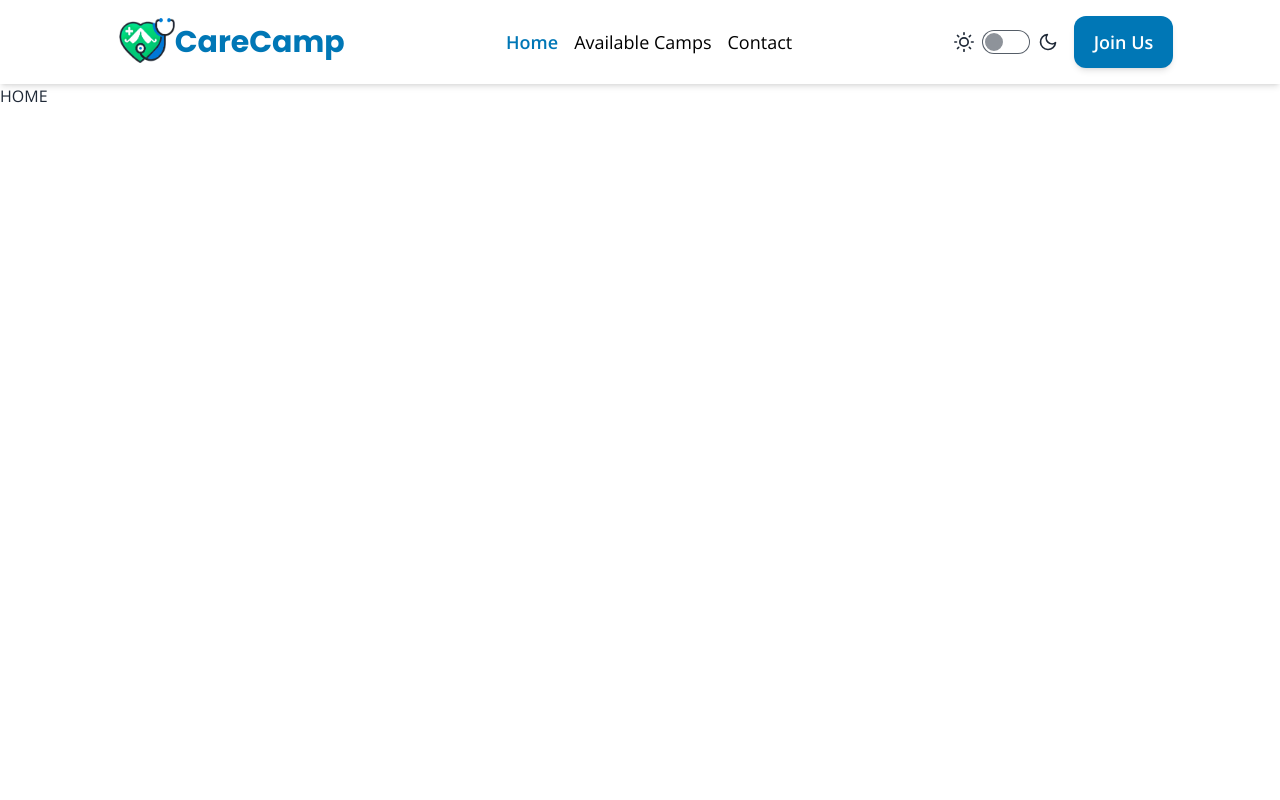
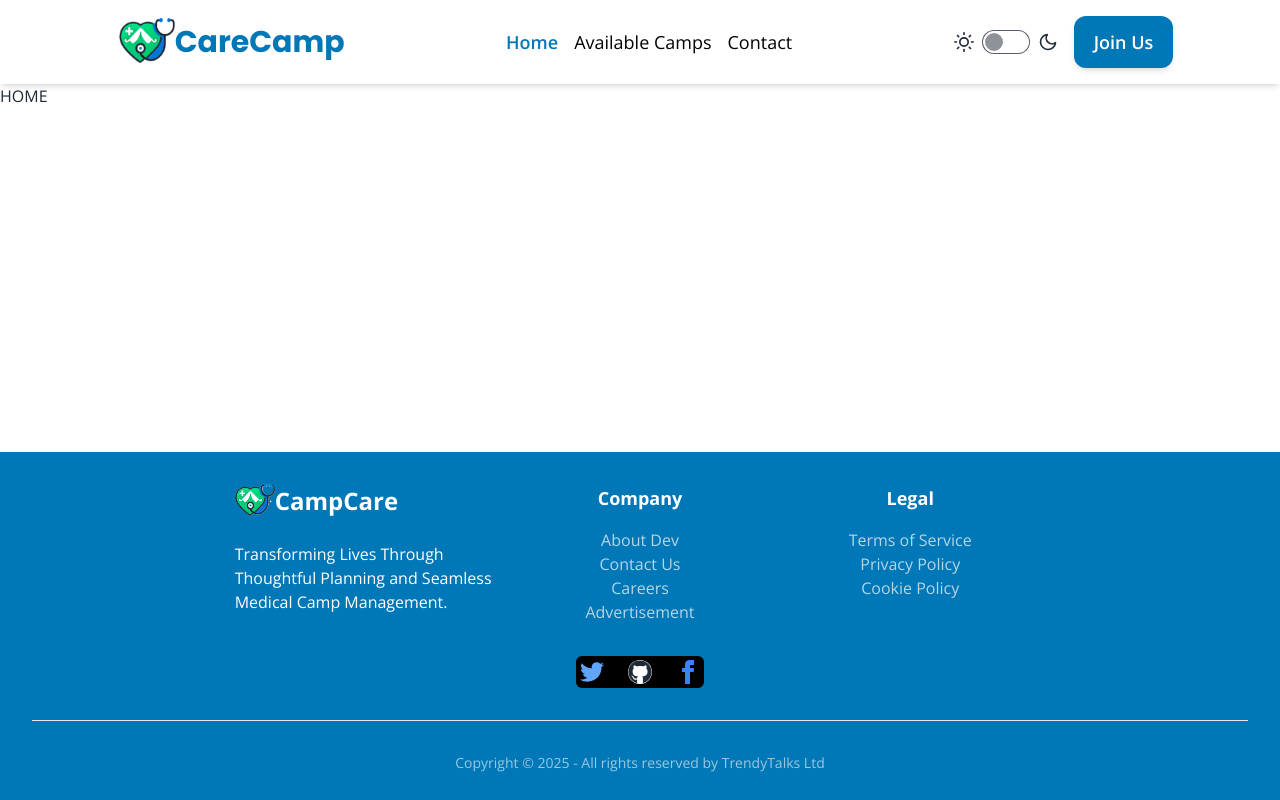
Before and after one commit to Abrar9410/CareCamp-MCMS, a React (Vite) app: page / in a window 1280 px wide. Built offline with nearby package versions, Linux system fonts and the light colour scheme; no server answers.

Commit message:
Footer created

```diff
--- /dev/null
+++ b/src/components/shared/Footer.jsx
@@ -0,0 +1,69 @@
+import { Link } from "react-router-dom";
+import logo from "../../assets/CareCamp_logo.png";
+import { FaGithub } from "react-icons/fa";
+
+const Footer = () => {
+    return (
+        <div className="bg-primary p-8">
+            <div className="sm: md: lg:w-2/3 mx-auto grid grid-cols-1 gap-5 sm:grid-cols-3 sm:gap-0">
+                <div className="flex flex-col max-sm:items-center max-sm:gap-2">
+                    <div className="flex items-center">
+                        <img className="w-6 sm:w-8 md:w-10 rounded-md" src={logo} alt="logo" />
+                        <p className="min-[200px]:text-lg min-[320px]:text-xl lg:text-2xl text-white font-bold">CampCare</p>
+                    </div>
+                    <p className="text-white max-[200px]:text-sm text-center sm:text-start sm:pt-6">
+                        Transforming Lives Through Thoughtful Planning and Seamless Medical Camp Management.
+                    </p>
+                </div>
+                <div className="text-center">
+                    <h6 className="text-white text-lg font-bold pb-2 sm:pb-4">Company</h6>
+                    <ul className="text-white/70 font-light">
+                        <Link to="/about-dev" className="hover:underline"><li>About Dev</li></Link>
+                        <Link to="/contact" className="hover:underline"><li>Contact Us</li></Link>
+                        <Link to="/contact" className="hover:underline"><li>Careers</li></Link>
+                        <Link to="/contact" className="hover:underline"><li>Advertisement</li></Link>
+                    </ul>
+                </div>
+                <div className="text-center">
+                    <h6 className="text-white text-lg font-bold pb-2 sm:pb-4">Legal</h6>
+                    <ul className="text-white/70 font-light">
+                        <Link to="/terms-of-service" className="hover:underline"><li>Terms of Service</li></Link>
+                        <Link to="/privacy-policy" className="hover:underline"><li>Privacy Policy</li></Link>
+                        <Link to="/cookie-policy" className="hover:underline"><li>Cookie Policy</li></Link>
+                    </ul>
+                </div>
+            </div>
+            <div className="flex justify-center items-center gap-4 sm:gap-6 mt-8 bg-black w-max mx-auto p-1 rounded-md">
+                <Link to="https://x.com/AbrarS896" target="_blank">
+                    <svg
+                        xmlns="http://www.w3.org/2000/svg"
+                        width="24"
+                        height="24"
+                        viewBox="0 0 24 24"
+                        className="fill-current text-blue-400">
+                        <path
+                            d="M24 4.557c-.883.392-1.832.656-2.828.775 1.017-.609 1.798-1.574 2.165-2.724-.951.564-2.005.974-3.127 1.195-.897-.957-2.178-1.555-3.594-1.555-3.179 0-5.515 2.966-4.797 6.045-4.091-.205-7.719-2.165-10.148-5.144-1.29 2.213-.669 5.108 1.523 6.574-.806-.026-1.566-.247-2.229-.616-.054 2.281 1.581 4.415 3.949 4.89-.693.188-1.452.232-2.224.084.626 1.956 2.444 3.379 4.6 3.419-2.07 1.623-4.678 2.348-7.29 2.04 2.179 1.397 4.768 2.212 7.548 2.212 9.142 0 14.307-7.721 13.995-14.646.962-.695 1.797-1.562 2.457-2.549z"></path>
+                    </svg>
+                </Link>
+                <Link to="https://github.com/Abrar9410" target="_blank" className="text-2xl bg-white rounded-full">
+                    <FaGithub />
+                </Link>
+                <Link to="https://www.facebook.com/profile.php?id=61551634958282" target="_blank">
+                    <svg
+                        xmlns="http://www.w3.org/2000/svg"
+                        width="24"
+                        height="24"
+                        viewBox="0 0 24 24"
+                        className="fill-current text-blue-500">
+                        <path
+                            d="M9 8h-3v4h3v12h5v-12h3.642l.358-4h-4v-1.667c0-.955.192-1.333 1.115-1.333h2.885v-5h-3.808c-3.596 0-5.192 1.583-5.192 4.615v3.385z"></path>
+                    </svg>
+                </Link>
+            </div>
+            <hr className="my-4 sm:my-8" />
+            <p className="text-center text-xs min-[435px]:text-sm text-white/60">Copyright © {new Date().getFullYear()} - All rights reserved by TrendyTalks Ltd</p>
+        </div>
+    );
+};
+
+export default Footer;
--- a/src/layouts/MainLayout/MainLayout.jsx
+++ b/src/layouts/MainLayout/MainLayout.jsx
@@ -1,14 +1,16 @@
 import { Outlet } from "react-router-dom";
 import Navbar from "../../components/shared/Navbar";
+import Footer from "../../components/shared/Footer";
 
 
 const MainLayout = () => {
     return (
         <>
         <Navbar></Navbar>
-        <div>
+        <div className="min-h-[calc(100vh-432px)]">
             <Outlet></Outlet>
         </div>
+        <Footer></Footer>
         </>
     );
 };
--- a/src/pages/PublicPages/Contact.jsx
+++ b/src/pages/PublicPages/Contact.jsx
@@ -80,15 +80,15 @@
                     <div className="flex flex-col gap-4">
                         <p className="w-max text-sm min-[250px]:text-base lg:text-xl flex items-center gap-2">
                             <FaLocationDot />
-                            <span>Chattogram, Bangladesh</span>
+                            <span>Cox's Bazar, Bangladesh</span>
                         </p>
                         <p className="w-max text-sm min-[250px]:text-base lg:text-xl flex items-center gap-2">
                             <FaPhoneAlt />
-                            <span>+8801973754077</span>
+                            <span>+24567891234</span>
                         </p>
                         <p className="w-max text-sm min-[250px]:text-base lg:text-xl flex items-center gap-2">
                             <IoLogoWhatsapp className="text-green-600 bg-white rounded-full" />
-                            <span>+8801973754077</span>
+                            <span>+24567891234</span>
                         </p>
                     </div>
                 </div>
```
